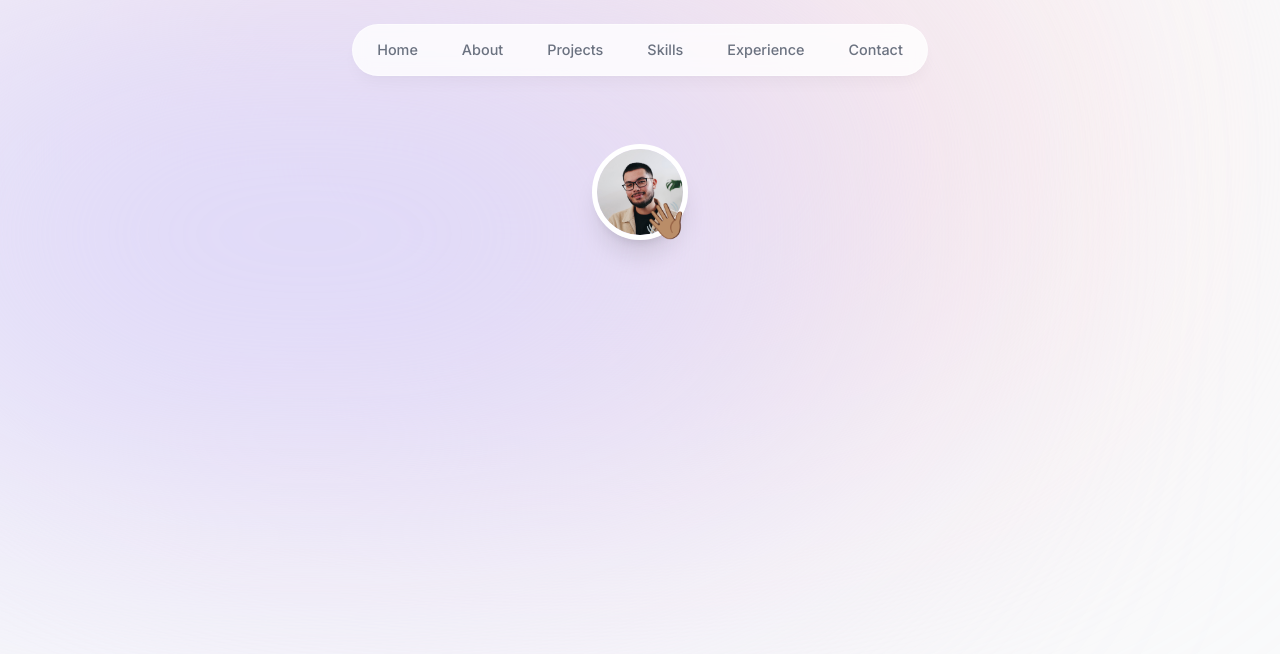
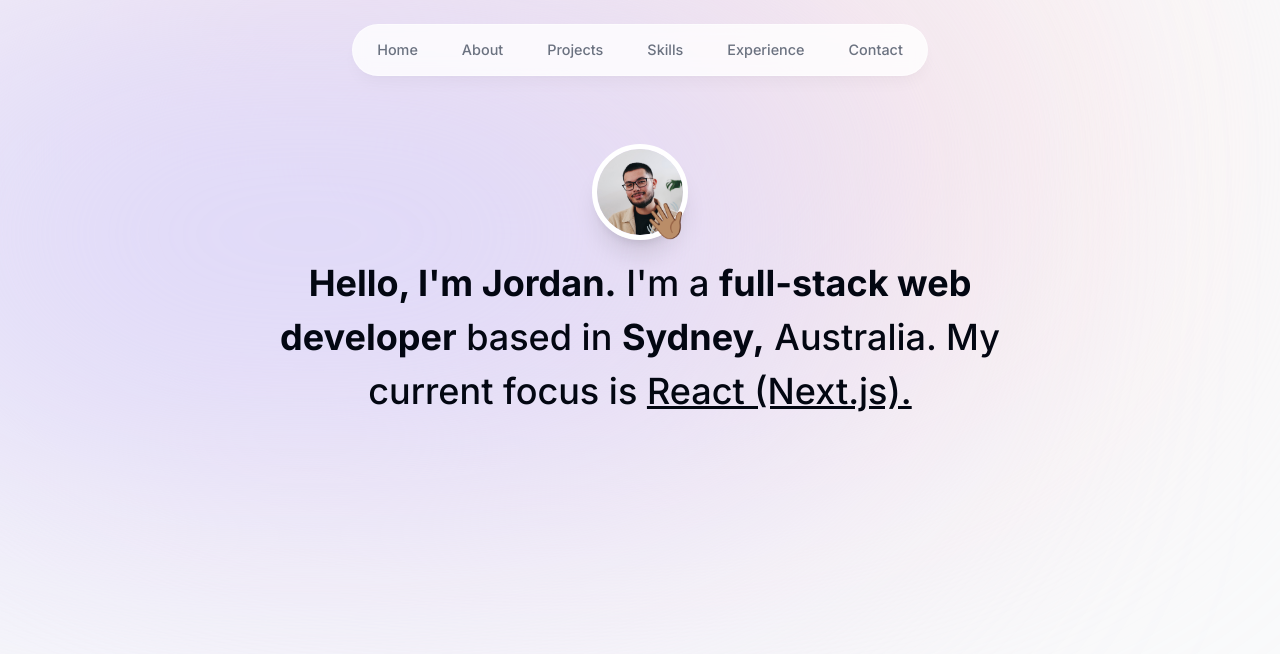
Before and after one commit to jordansbenjamin/portfolio_v2, a Next.js app: page / in a window 1280 px wide. Shown: the top 654 px of the page. Built offline with nearby package versions, Linux system fonts and the light colour scheme.

Commit message:
Added Intro text section

```diff
--- a/src/app/page.tsx
+++ b/src/app/page.tsx
@@ -1,7 +1,7 @@
 import Intro from "@/components/Intro";
 
 export default function Home() {
-	return <main className="">
+	return <main className="flex flex-col items-center px-4">
 		<Intro/>
 	</main>;
 }
--- a/src/components/Intro.tsx
+++ b/src/components/Intro.tsx
@@ -8,7 +8,7 @@
 
 export default function Intro() {
 	return (
-		<section>
+		<section className="mb-28 max-w-[50rem] text-center sm:mb-0">
 			<div className="flex items-center justify-center">
 				<div className="relative">
 					{/* Div used to wrap image for framer motion, easier this way */}
@@ -42,6 +42,15 @@
 					</motion.span>
 				</div>
 			</div>
+
+			<motion.p
+				className="mb-10 mt-4 px-4 text-2xl font-medium !leading-[1.5] sm:text-4xl"
+				initial={{ opacity: 0, y: 100 }}
+				animate={{ opacity: 1, y: 0 }}>
+				<span className="font-bold">Hello, I'm Jordan.</span> I'm a{" "}
+				<span className="font-bold">full-stack web developer</span> based in <span className="font-bold">Sydney,</span>{" "}
+				Australia. My current focus is <span className="underline">React (Next.js).</span>
+			</motion.p>
 		</section>
 	);
 }
```
Also changed, not shown: .eslintrc.json.
